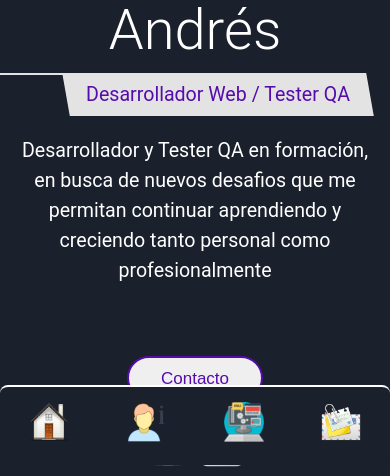
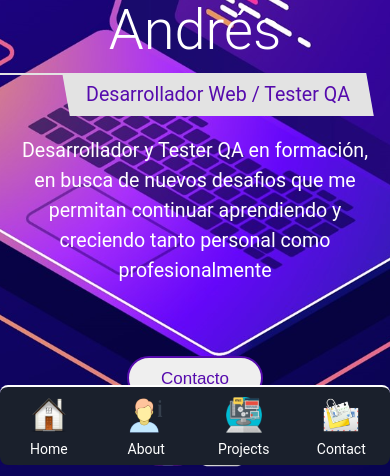
Before and after one commit to andhoyos/Portfolio, a website: page public/index.html in a window 390 px wide. Shown: the part 379-855 px from the top of the page. Drawn offline with nearby package versions, Linux system fonts and the light colour scheme; some packages are replaced by stand-ins of ours; a script that the page names is missing.

Commit message:
change styles

```diff
--- a/public/app.js
+++ b/public/app.js
@@ -110,7 +110,3 @@ send.addEventListener("click", () => {
       });
   }
 });
-
-function alert() {
-  // let timerInterval;
-}
--- a/public/css/media.css
+++ b/public/css/media.css
@@ -139,7 +139,12 @@
   }
   .navMedia {
     display: grid;
-    padding: 15px 0;
+    padding: 10px 0 0 0;
+  }
+
+  .navText {
+    display: grid;
+    padding: 5px 0;
   }
 
   .home-image {
--- a/public/css/style.css
+++ b/public/css/style.css
@@ -94,15 +94,15 @@ body {
 }
 
 .navMedia img {
-  height: 40px;
+  height: 2.6em;
 }
 
 /* Home section */
 .home {
-  /* background-image: url(../images/home.jpg);
+  background-image: url(../images/971.jpg);
   background-attachment: fixed;
   background-position: center;
-  background-size: cover; */
+  background-size: cover;
   width: 100%;
   min-height: calc(100vh - 60px);
   height: auto;
--- a/public/index.html
+++ b/public/index.html
@@ -7,6 +7,7 @@
     <title>Personal web</title>
     <link rel="stylesheet" href="css/style.css" />
     <link rel="stylesheet" href="css/media.css" />
+
     <link href="https://unpkg.com/aos@2.3.1/dist/aos.css" rel="stylesheet" />
     <link
       rel="stylesheet"
@@ -27,6 +28,12 @@
         <a href="#contact-section"
           ><img src="./images/contact.png" alt="" title="Contact"
         /></a>
+      </div>
+      <div class="navMedia navText" hidden>
+        <span>Home</span>
+        <span>About</span>
+        <span>Projects</span>
+        <span>Contact</span>
       </div>
       <!-- <h1 class="brand">Logo</h1> -->
       <div class="toggle-btn">
@@ -189,6 +196,7 @@
         </button>
       </div>
     </section>
+
     <footer class="footer">
       <div>
         Andrés Hoyos &copy; <span class="date"></span>
@@ -202,6 +210,7 @@
         /></a>
       </div>
     </footer>
+
     <script src="https://unpkg.com/aos@2.3.1/dist/aos.js"></script>
     <script src="//cdn.jsdelivr.net/npm/sweetalert2@11"></script>
     <script src="projects.js"></script>
```
Also changed, not shown: public/images/971.jpg (added), 1 other file.
